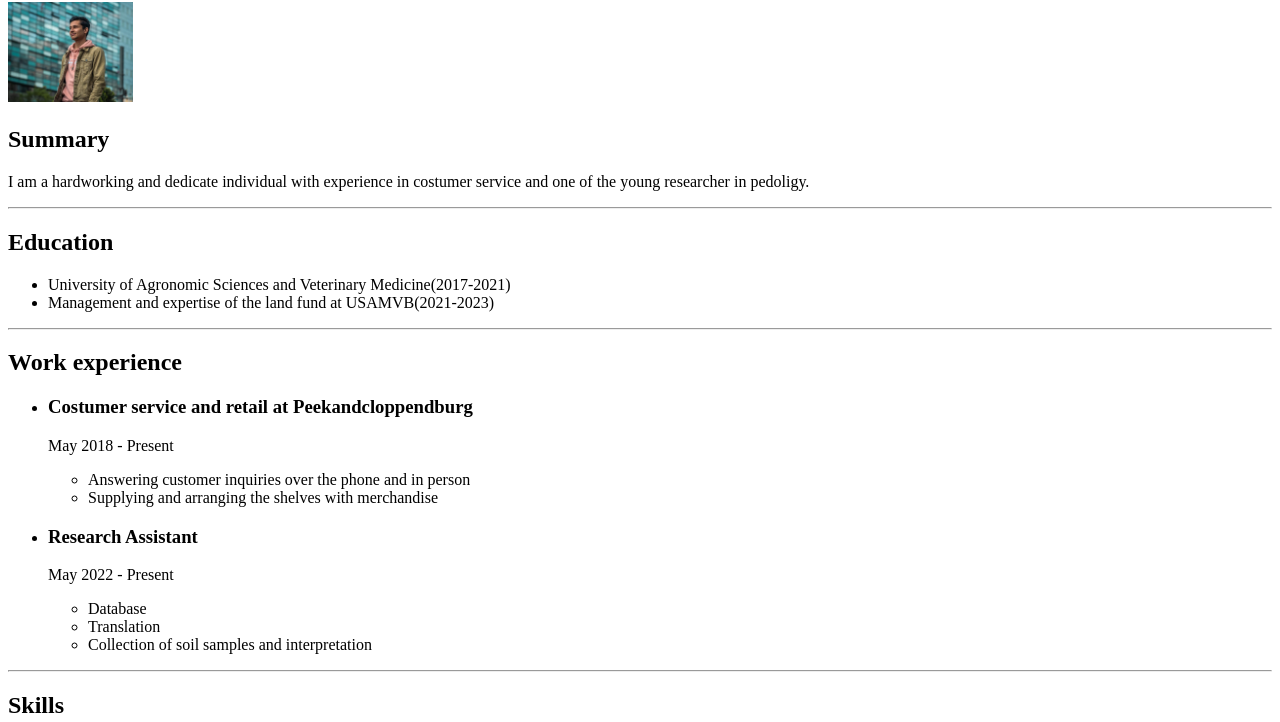
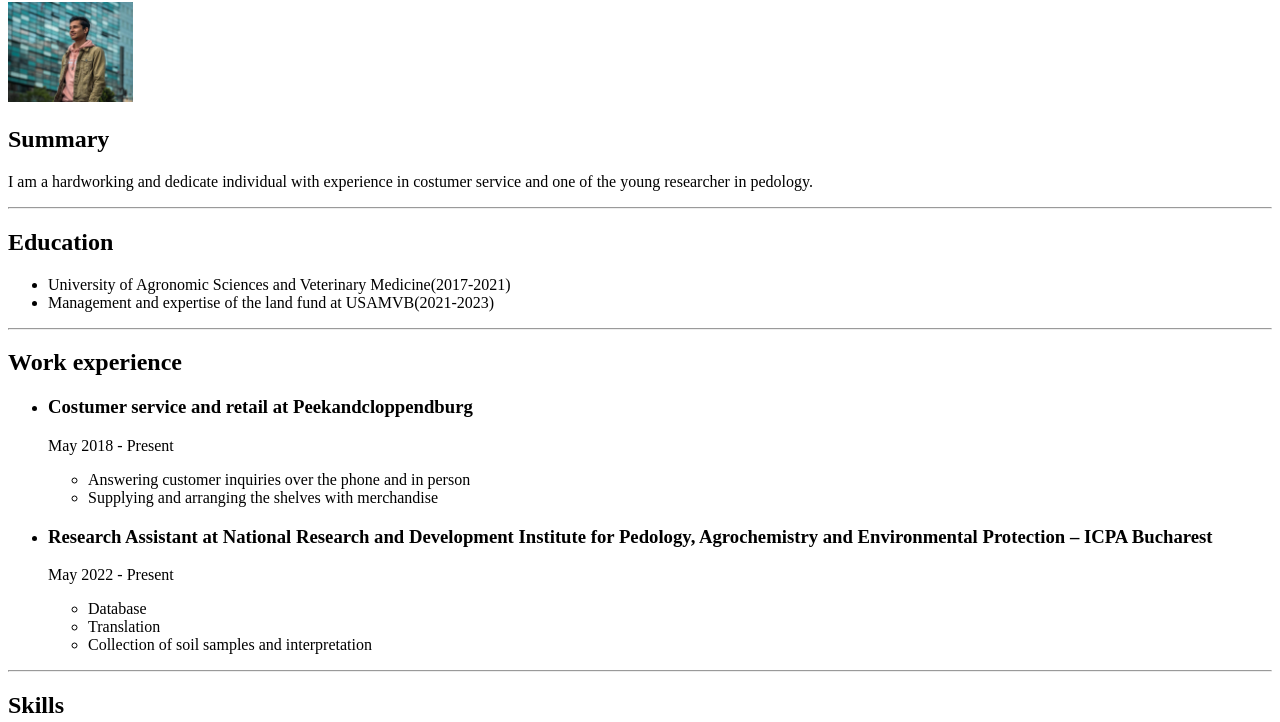
Before and after one commit to ImDanielx/html-CV, a plain HTML site: page index.html in a window 1280 px wide. Shown: the part 78-800 px from the top of the page. Drawn offline with Linux system fonts and the light colour scheme.

Commit message:
Add files via upload

```diff
--- a/index.html
+++ b/index.html
@@ -7,7 +7,7 @@
     <h1>Fudulu Ionut Daniel</h1>
     <img src="./me.jpeg" height="100">
     <h2>Summary</h2>
-    <p> I am a hardworking and dedicate individual with experience in costumer service and one of the young researcher in pedoligy.</p>
+    <p> I am a hardworking and dedicate individual with experience in costumer service and one of the young researcher in pedology.</p>
     <hr>
     <H2>Education</H2>
 
@@ -21,7 +21,7 @@
             <Li>Answering customer inquiries over the phone and in person</Li>
             <li>Supplying and arranging the shelves with merchandise</li>
         </ul>
-    <li><h3>Research Assistant</h3></li>
+    <li><h3>Research Assistant at National Research and Development Institute for Pedology, Agrochemistry and Environmental Protection – ICPA Bucharest</h3></li>
         <p>May 2022 - Present</p>
         <ul>
             <li>Database</li>
```
